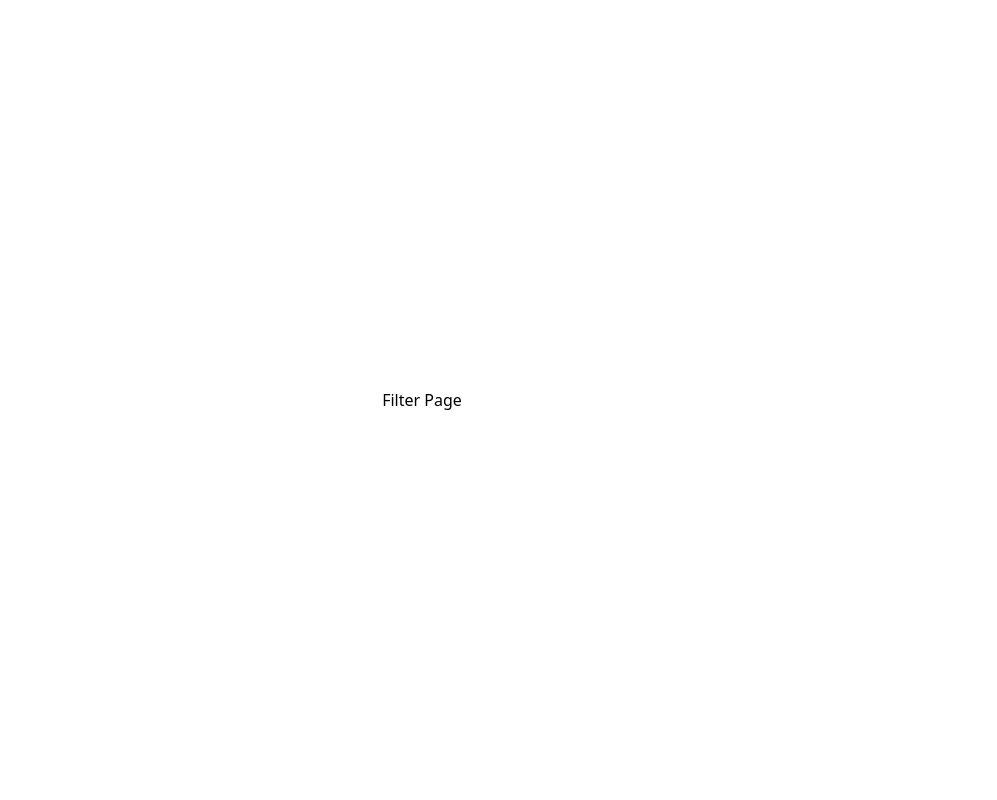
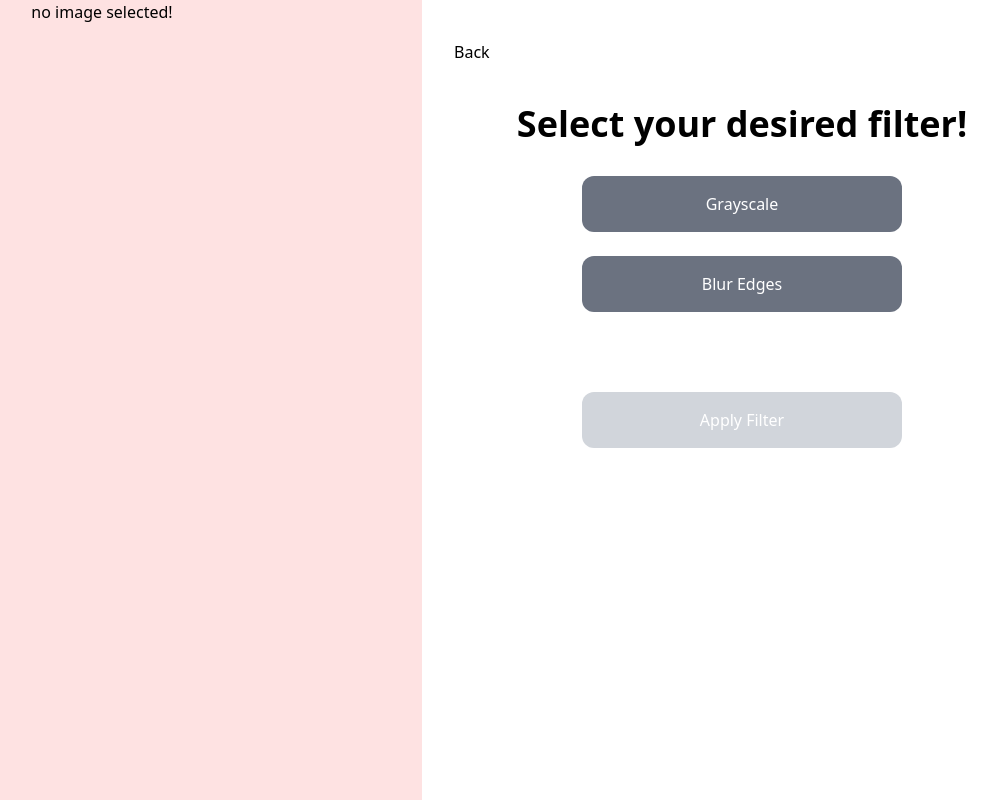
Before and after one commit to mhaiql/pengolahan-citra-fe, a React (Vite) app: page /filter in a window 1280 px wide. Shown: the whole page, without its empty margins (218-1215 px from the left). Built offline with nearby package versions, Linux system fonts and the light colour scheme.

Commit message:
added image preview on filter page, api calls, and filter applying scheme alias prototype doang

```diff
--- a/src/pages/filter/index.tsx
+++ b/src/pages/filter/index.tsx
@@ -1,11 +1,129 @@
 import * as React from "react";
+import { useLocation, useNavigate } from "react-router-dom";
 
 interface IFilterPageProps {}
 
-const FilterPage: React.FunctionComponent<IFilterPageProps> = (props) => {
+const FilterPage: React.FunctionComponent<IFilterPageProps> = () => {
+  const location = useLocation();
+  const navigate = useNavigate();
+  const { dataURL } = location.state || {};
+
+  const [selectedFilter, setSelectedFilter] = React.useState<string | null>(
+    null
+  );
+
+  const [filteredImageURL, setFilteredImageURL] = React.useState<string | null>(
+    null
+  );
+
+  const [isLoading, setIsLoading] = React.useState<boolean>(false);
+
+  const handleBackToHome = () => {
+    navigate("/", { state: { reset: true } });
+  };
+
+  const handleSelectFilter = (filter: string) => {
+    console.log("Selected filter:", filter);
+    setSelectedFilter(filter);
+    setFilteredImageURL(null);
+  };
+
+  const handleApplyFilter = async () => {
+    if (!selectedFilter || !dataURL) return;
+    console.log("Applied filter:", selectedFilter);
+    setIsLoading(true);
+
+    try {
+      const blob = await fetch(dataURL).then((res) => res.blob());
+      const formData = new FormData();
+      formData.append("image", blob, "uploaded-image.jpg");
+
+      const response = await fetch(`http://127.0.0.1:5000/${selectedFilter}`, {
+        method: "POST",
+        body: formData,
+      });
+
+      if (!response.ok) throw new Error("Failed to apply filter");
+
+      const data = await response.blob();
+      const imageUrl = URL.createObjectURL(data);
+      setFilteredImageURL(imageUrl);
+    } catch (error) {
+      console.log("Error applying filter:", error);
+    } finally {
+      setIsLoading(false);
+    }
+  };
+
   return (
-    <div className="flex items-center text-center justify-center h-screen">
-      <p>Filter Page</p>
+    <div className="flex h-screen">
+      <div className="w-1/2  bg-red-100">
+        {filteredImageURL ? (
+          <img
+            src={filteredImageURL}
+            alt="Filtered Preview"
+            className="w-full h-full object-cover"
+          />
+        ) : dataURL ? (
+          <img
+            src={dataURL}
+            alt="Filtered Preview"
+            className="w-full h-full object-cover"
+          />
+        ) : (
+          <p className="text-center">no image selected!</p>
+        )}
+      </div>
+      <div className="w-1/2 bg-white py-10 px-8">
+        <p
+          onClick={handleBackToHome}
+          className="pb-10 hover:underline cursor-pointer"
+        >
+          Back
+        </p>
+        <div className="flex flex-col items-center">
+          <div>
+            <p className="font-semibold text-4xl pb-8">
+              Select your desired filter!
+            </p>
+          </div>
+          <div className="flex flex-col px-10 space-y-6">
+            <button
+              onClick={() => handleSelectFilter("grayscale")}
+              className={`w-80 py-4 rounded-xl duration-200 text-white ${
+                selectedFilter === "grayscale"
+                  ? "bg-slate-600"
+                  : "bg-gray-500 hover:bg-slate-600"
+              }`}
+            >
+              Grayscale
+            </button>
+            <button
+              onClick={() => handleSelectFilter("blur_edges")}
+              className={`w-80 py-4 rounded-xl duration-200 text-white ${
+                selectedFilter === "blur_edges"
+                  ? "bg-slate-600"
+                  : "bg-gray-500 hover:bg-slate-600"
+              }`}
+            >
+              Blur Edges
+            </button>
+          </div>
+          <div className="pt-20">
+            <button
+              onClick={handleApplyFilter}
+              disabled={!selectedFilter}
+              className={`w-80 py-4 rounded-xl text-white duration-200 ${
+                selectedFilter
+                  ? "bg-black hover:bg-slate-600"
+                  : "bg-gray-300 cursor-not-allowed"
+              }`}
+            >
+              Apply Filter
+            </button>
+          </div>
+        </div>
+      </div>
     </div>
   );
 };
--- a/src/pages/home/index.tsx
+++ b/src/pages/home/index.tsx
@@ -1,5 +1,6 @@
 import * as React from "react";
 import { useDropzone } from "react-dropzone";
+import { Link } from "react-router-dom";
 
 interface IHomeProps {}
 
@@ -26,29 +27,27 @@ const Home: React.FunctionComponent<IHomeProps> = () => {
   const selectedFile = acceptedFiles[0];
   console.log("selected file:", selectedFile);
 
-  // const uploadImage = async () => {
-  //     if (!selectedFile) return;
+  const uploadImage = async () => {
+    if (!selectedFile) return;
 
-  //     const formData = new FormData();
-  //     formData.append("file", selectedFile);
-  //     formData.append("upload_preset", import.meta.env.VITE_CLOUDINARY_UPLOAD_PRESET as string);
-  //     formData.append("api_key", import.meta.env.VITE_CLOUDINARY_API_KEY as string);
+    const formData = new FormData();
+    formData.append("image", selectedFile);
 
-  //     try {
-  //       const response = await fetch(
-  //         `https://api.cloudinary.com/v1_1/${import.meta.env.VITE_CLOUDINARY_CLOUD_NAME}/image/upload`,
-  //         {
-  //           method: "POST",
-  //           body: formData,
-  //         }
-  //       );
+    try {
+      const response = await fetch(`http://127.0.0.1:5000/grayscale`, {
+        method: "POST",
+        body: formData,
+      });
 
-  //       const data = await response.json();
-  //       setUploadedURL(data.url);
-  //     } catch (error) {
-  //       console.error("Error uploading image:", error);
-  //     }
-  //   };
+      const data = await response.blob();
+      const imageUrl = URL.createObjectURL(data);
+      console.log("data", data);
+      // setUploadedURL(data.url);
+      setDataURL(imageUrl);
+    } catch (error) {
+      console.error("Error uploading image:", error);
+    }
+  };
 
   return (
     <div className="flex flex-col items-center justify-center p-4 border border-dashed rounded-lg min-h-screen">
@@ -62,12 +61,11 @@ const Home: React.FunctionComponent<IHomeProps> = () => {
             {uploadedURL ? (
               <span className="text-green-500">Uploaded!</span>
             ) : (
-              <button
-                // onClick={uploadImage}
-                className="px-16 py-2 bg-black text-white rounded hover:bg-slate-600 duration-200"
-              >
-                Upload
-              </button>
+              <Link to="/filter" state={{ dataURL }}>
+                <button className="px-16 py-2 bg-black text-white rounded hover:bg-slate-600 duration-200">
+                  Submit Image
+                </button>
+              </Link>
             )}
             <button
               onClick={() => setDataURL(null)}
@@ -78,10 +76,10 @@ const Home: React.FunctionComponent<IHomeProps> = () => {
           </div>
         </div>
       ) : (
-        <div className="flex items-center justify-center min-h-screen">
+        <div className="flex items-center justify-center ">
           <div
             {...getRootProps()}
-            className="w-96 p-6 text-center border-2 border-dashed border-gray-300 rounded-lg cursor-pointer"
+            className="w-96 h-64 flex justify-center items-center p-6 text-center border-2 border-dashed border-gray-300 rounded-lg cursor-pointer"
           >
             <input {...getInputProps()} />
             {isDragActive ? (
```
